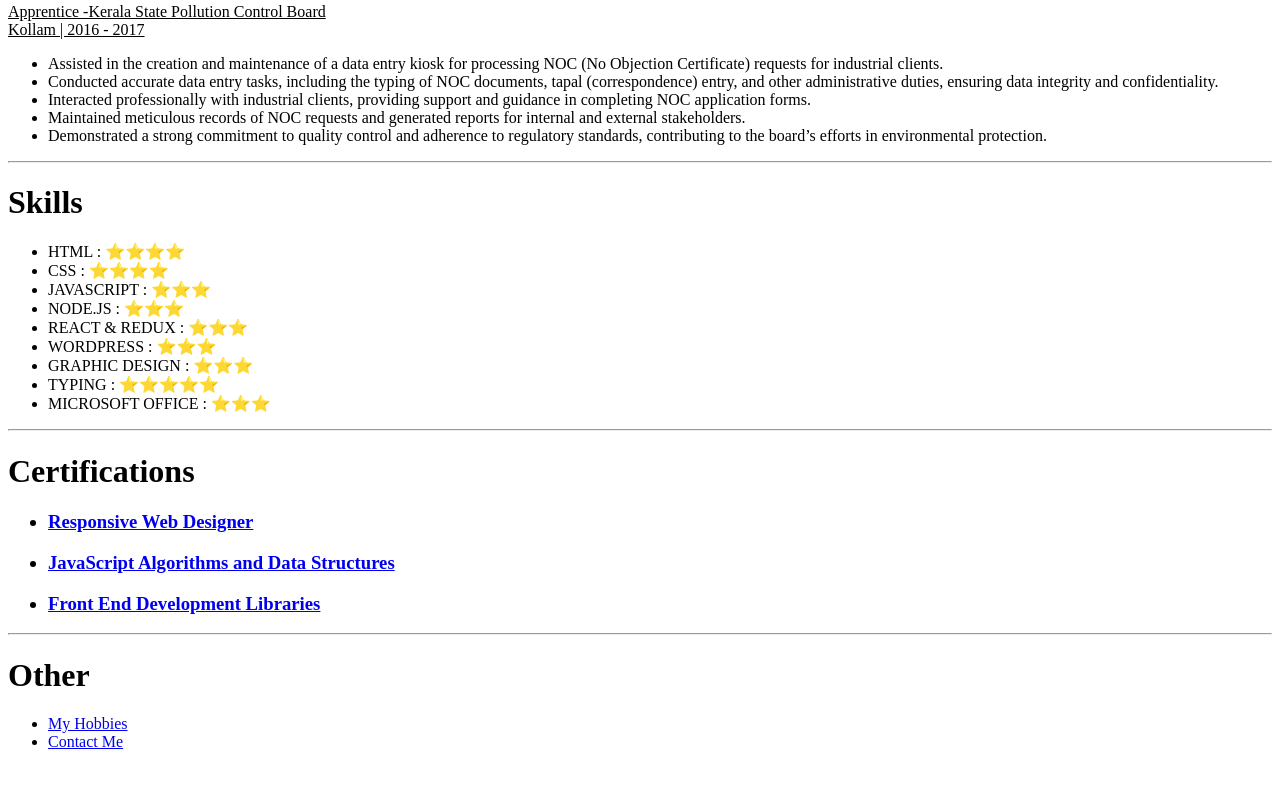
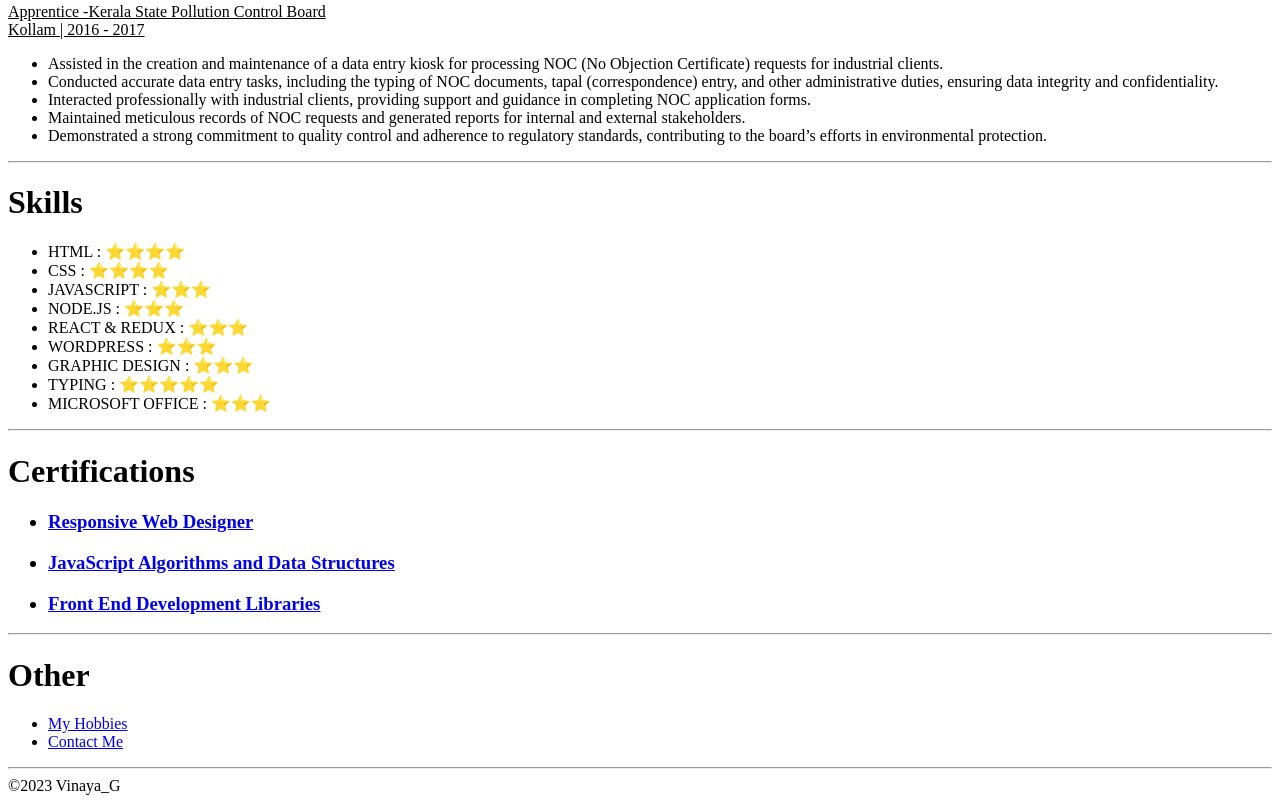
Before and after one commit to navi-hub-14/my-resume, a plain HTML site: page index.html in a window 1280 px wide. Shown: the part 779-1582 px from the top of the page. Before the commit the page ends 1546 px from the top, so only its background shows below. Drawn offline with Linux system fonts and the light colour scheme.

Commit message:
resume footer added

```diff
--- a/index.html
+++ b/index.html
@@ -80,7 +80,8 @@
     <ul>
         <li><a href="./hobbies.html">My Hobbies</a></li>
         <li><a href="./contact.html">Contact Me</a></li>
-    </ul>
+    </ul><hr>
+    <footer>&copy;2023 Vinaya_G</footer>
 </body>
 </body>
 
```
